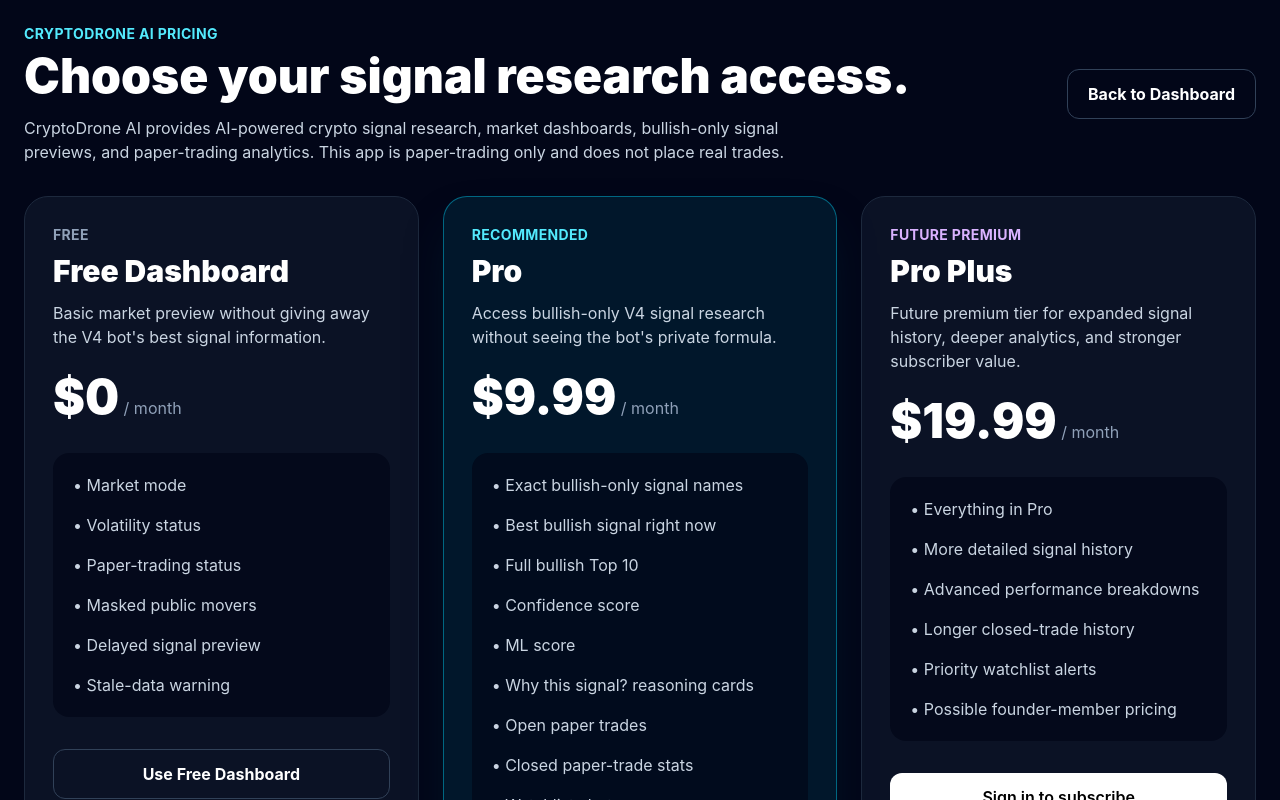
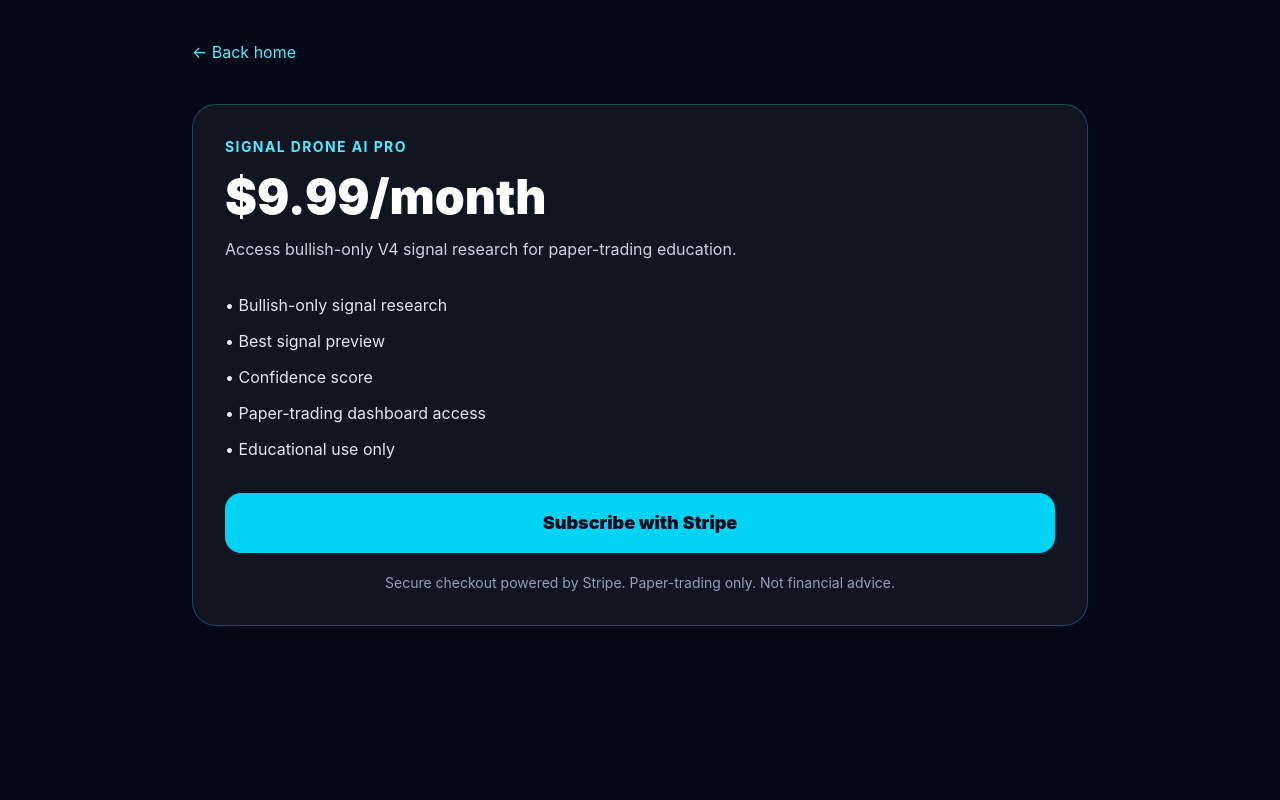
Before and after one commit to Jrudicel519/signaldrone-ai-new-live, a Next.js app: page /pricing in a window 1280 px wide. Shown: the top 800 px of the page. Built offline with nearby package versions, Linux system fonts and the light colour scheme; no server answers.

Commit message:
Fix sign in and pricing buttons

```diff
--- a/src/app/page.tsx
+++ b/src/app/page.tsx
@@ -1,5 +1,4 @@
 import Link from "next/link";
-import { SignInButton, SignUpButton, UserButton } from "@clerk/nextjs";
 
 export default function HomePage() {
   return (
@@ -9,19 +8,19 @@
           <div className="text-xl font-bold text-cyan-300">Signal Drone AI</div>
 
           <div className="flex items-center gap-3">
-            <SignInButton mode="modal">
-              <button className="rounded-xl border border-cyan-400/40 px-4 py-2 text-sm font-semibold text-cyan-200">
-                Sign in
-              </button>
-            </SignInButton>
+            <Link
+              href="/sign-in"
+              className="rounded-xl border border-cyan-400/40 px-4 py-2 text-sm font-semibold text-cyan-200"
+            >
+              Sign in
+            </Link>
 
-            <SignUpButton mode="modal">
-              <button className="rounded-xl bg-cyan-400 px-4 py-2 text-sm font-bold text-slate-950">
-                Get started
-              </button>
-            </SignUpButton>
-
-            <UserButton />
+            <Link
+              href="/sign-up"
+              className="rounded-xl bg-cyan-400 px-4 py-2 text-sm font-bold text-slate-950"
+            >
+              Get started
+            </Link>
           </div>
         </header>
 
@@ -76,7 +75,7 @@
 
                 <div className="rounded-2xl bg-white/5 p-4">
                   <div className="text-sm text-slate-400">Subscriptions</div>
-                  <div className="text-2xl font-black">Being reconnected</div>
+                  <div className="text-2xl font-black">Checkout reconnecting</div>
                 </div>
 
                 <div className="rounded-2xl bg-white/5 p-4">
--- a/src/app/pricing/page.tsx
+++ b/src/app/pricing/page.tsx
@@ -1,148 +1,84 @@
-import Link from 'next/link';
-import CheckoutButton from '../CheckoutButton';
+"use client";
+
+import Link from "next/link";
+import { useState } from "react";
 
 export default function PricingPage() {
+  const [loading, setLoading] = useState(false);
+  const [error, setError] = useState("");
+
+  async function startCheckout() {
+    try {
+      setLoading(true);
+      setError("");
+
+      const res = await fetch("/api/create-checkout-session", {
+        method: "POST",
+      });
+
+      const data = await res.json();
+
+      if (!res.ok) {
+        throw new Error(data?.error || "Checkout failed.");
+      }
+
+      if (!data?.url) {
+        throw new Error("Stripe did not return a checkout URL.");
+      }
+
+      window.location.href = data.url;
+    } catch (err) {
+      const message =
+        err instanceof Error ? err.message : "Checkout failed.";
+      setError(message);
+      setLoading(false);
+    }
+  }
+
   return (
-    <main className="min-h-screen bg-slate-950 p-6 text-white">
-      <div className="mx-auto max-w-7xl">
-        <div className="mb-8 flex flex-wrap items-center justify-between gap-4">
-          <div>
-            <p className="mb-2 text-sm font-bold uppercase tracking-wide text-cyan-300">
-              CryptoDrone AI Pricing
-            </p>
-            <h1 className="text-4xl font-black md:text-5xl">
-              Choose your signal research access.
-            </h1>
-            <p className="mt-4 max-w-3xl text-slate-300">
-              CryptoDrone AI provides AI-powered crypto signal research,
-              market dashboards, bullish-only signal previews, and paper-trading
-              analytics. This app is paper-trading only and does not place real
-              trades.
-            </p>
+    <main className="min-h-screen bg-[#050816] px-6 py-10 text-white">
+      <div className="mx-auto max-w-4xl">
+        <Link href="/" className="text-cyan-300">
+          ← Back home
+        </Link>
+
+        <div className="mt-10 rounded-3xl border border-cyan-400/30 bg-white/5 p-8">
+          <div className="text-sm font-bold uppercase tracking-widest text-cyan-300">
+            Signal Drone AI Pro
           </div>
 
-          <Link
-            href="/"
-            className="rounded-xl border border-slate-700 px-5 py-3 font-bold text-white hover:bg-slate-900"
+          <h1 className="mt-4 text-5xl font-black">$9.99/month</h1>
+
+          <p className="mt-4 text-slate-300">
+            Access bullish-only V4 signal research for paper-trading education.
+          </p>
+
+          <ul className="mt-8 space-y-3 text-slate-200">
+            <li>• Bullish-only signal research</li>
+            <li>• Best signal preview</li>
+            <li>• Confidence score</li>
+            <li>• Paper-trading dashboard access</li>
+            <li>• Educational use only</li>
+          </ul>
+
+          <button
+            onClick={startCheckout}
+            disabled={loading}
+            className="mt-8 w-full rounded-2xl bg-cyan-400 px-6 py-4 text-lg font-black text-slate-950 disabled:opacity-60"
           >
-            Back to Dashboard
-          </Link>
+            {loading ? "Opening Stripe..." : "Subscribe with Stripe"}
+          </button>
+
+          {error && (
+            <div className="mt-5 rounded-xl border border-red-400/40 bg-red-500/10 p-4 text-red-200">
+              {error}
+            </div>
+          )}
+
+          <p className="mt-5 text-center text-sm text-slate-400">
+            Secure checkout powered by Stripe. Paper-trading only. Not financial advice.
+          </p>
         </div>
-
-        <div className="grid gap-6 lg:grid-cols-3">
-          <section className="rounded-3xl border border-slate-800 bg-slate-900/70 p-7">
-            <p className="text-sm font-bold uppercase tracking-wide text-slate-400">
-              Free
-            </p>
-            <h2 className="mt-2 text-3xl font-black">Free Dashboard</h2>
-            <p className="mt-3 text-slate-300">
-              Basic market preview without giving away the V4 bot&apos;s best
-              signal information.
-            </p>
-
-            <div className="mt-6">
-              <span className="text-5xl font-black">$0</span>
-              <span className="text-slate-400"> / month</span>
-            </div>
-
-            <ul className="mt-8 space-y-4 rounded-2xl bg-slate-950/70 p-5 text-slate-300">
-              <li>• Market mode</li>
-              <li>• Volatility status</li>
-              <li>• Paper-trading status</li>
-              <li>• Masked public movers</li>
-              <li>• Delayed signal preview</li>
-              <li>• Stale-data warning</li>
-            </ul>
-
-            <Link
-              href="/"
-              className="mt-8 block w-full rounded-xl border border-slate-700 px-6 py-3 text-center font-bold text-white hover:bg-slate-900"
-            >
-              Use Free Dashboard
-            </Link>
-          </section>
-
-          <section className="rounded-3xl border border-cyan-500/50 bg-cyan-500/10 p-7 shadow-2xl shadow-cyan-950/40">
-            <p className="text-sm font-bold uppercase tracking-wide text-cyan-300">
-              Recommended
-            </p>
-            <h2 className="mt-2 text-3xl font-black">Pro</h2>
-            <p className="mt-3 text-slate-300">
-              Access bullish-only V4 signal research without seeing the bot&apos;s
-              private formula.
-            </p>
-
-            <div className="mt-6">
-              <span className="text-5xl font-black">$9.99</span>
-              <span className="text-slate-400"> / month</span>
-            </div>
-
-            <ul className="mt-8 space-y-4 rounded-2xl bg-slate-950/70 p-5 text-slate-300">
-              <li>• Exact bullish-only signal names</li>
-              <li>• Best bullish signal right now</li>
-              <li>• Full bullish Top 10</li>
-              <li>• Confidence score</li>
-              <li>• ML score</li>
-              <li>• Why this signal? reasoning cards</li>
-              <li>• Open paper trades</li>
-              <li>• Closed paper-trade stats</li>
-              <li>• Watchlist alerts</li>
-            </ul>
-
-            <div className="mt-8">
-              <CheckoutButton plan="pro">Subscribe to Pro</CheckoutButton>
-            </div>
-
-            <p className="mt-3 text-center text-xs text-slate-400">
-              Secure checkout powered by Stripe.
-            </p>
-          </section>
-
-          <section className="rounded-3xl border border-slate-800 bg-slate-900/70 p-7">
-            <p className="text-sm font-bold uppercase tracking-wide text-purple-300">
-              Future Premium
-            </p>
-            <h2 className="mt-2 text-3xl font-black">Pro Plus</h2>
-            <p className="mt-3 text-slate-300">
-              Future premium tier for expanded signal history, deeper analytics,
-              and stronger subscriber value.
-            </p>
-
-            <div className="mt-6">
-              <span className="text-5xl font-black">$19.99</span>
-              <span className="text-slate-400"> / month</span>
-            </div>
-
-            <ul className="mt-8 space-y-4 rounded-2xl bg-slate-950/70 p-5 text-slate-300">
-              <li>• Everything in Pro</li>
-              <li>• More detailed signal history</li>
-              <li>• Advanced performance breakdowns</li>
-              <li>• Longer closed-trade history</li>
-              <li>• Priority watchlist alerts</li>
-              <li>• Possible founder-member pricing</li>
-            </ul>
-
-            <div className="mt-8">
-              <CheckoutButton plan="pro_plus">Subscribe to Pro Plus</CheckoutButton>
-            </div>
-
-            <p className="mt-3 text-center text-xs text-slate-400">
-              Secure checkout powered by Stripe.
-            </p>
-          </section>
-        </div>
-
-        <section className="mt-10 rounded-3xl border border-yellow-500/30 bg-yellow-500/10 p-6 text-yellow-100">
-          <p className="font-bold">Paper-only disclaimer</p>
-          <p className="mt-2 text-sm leading-6">
-            CryptoDrone AI is for educational, informational, and paper-trading
-            research only. It does not place real trades, does not manage real
-            money, and does not provide financial advice. Crypto trading is
-            risky. No guaranteed profits.
-          </p>
-        </section>
-
-
       </div>
     </main>
   );
```
